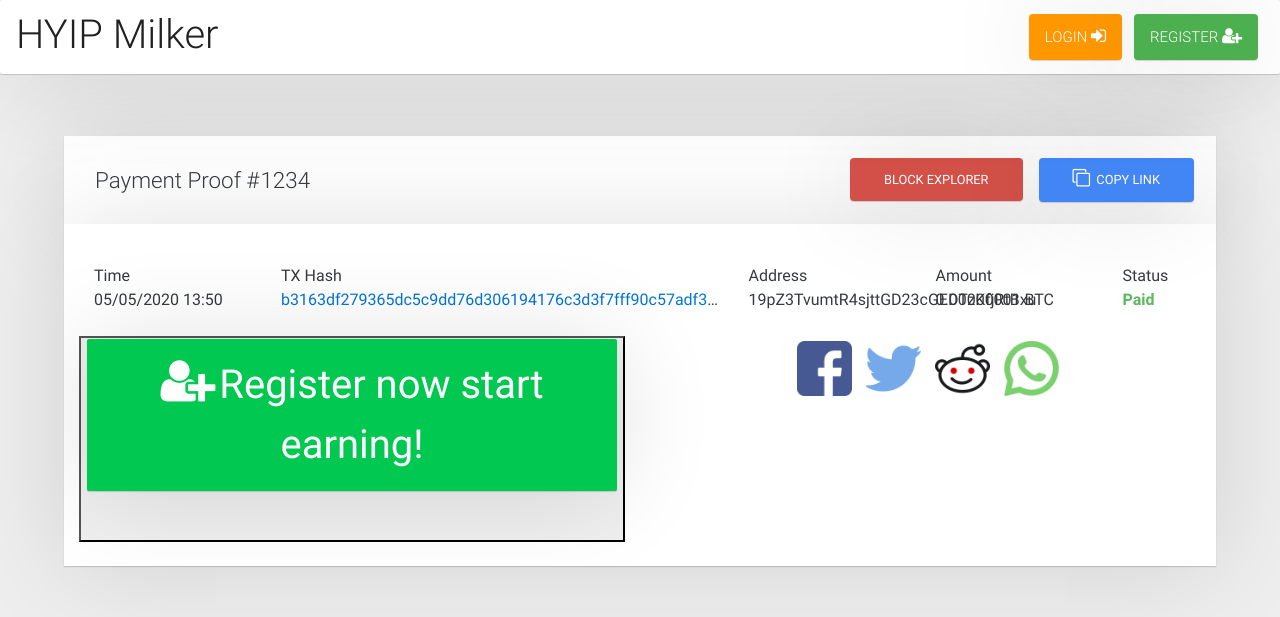
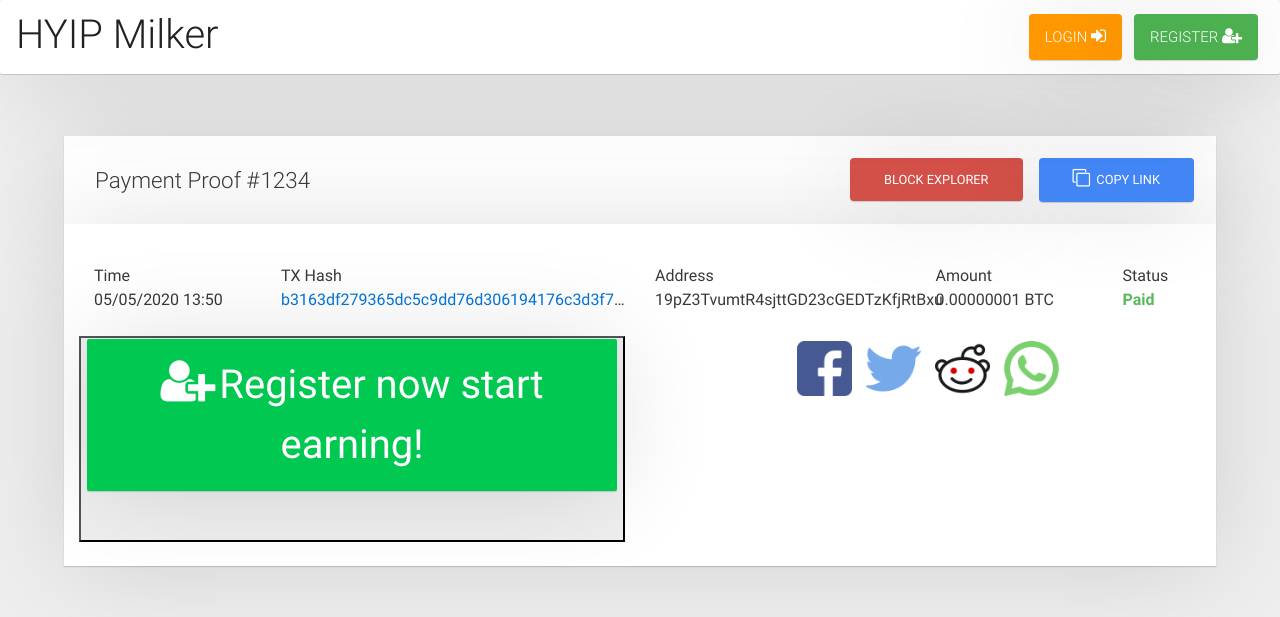
Before and after one commit to hm-gthb/hm-gthb.github.io, a Jekyll site: the page built from payment.html, in a window 1280 px wide. Shown: the top 617 px of the page. Built offline with Jekyll 4.4.1, drawn with Linux system fonts in a browser that asks for light colours; nearby versions of some CDN libraries.

Commit message:
Update payment.html

```diff
--- a/payment.html
+++ b/payment.html
@@ -32,23 +32,23 @@ permalink: payment.html
 
 
 
-            <div class="col-md-2">
+            <div class="col-xl-2">
                     <div>Time</div>
                     <div>05/05/2020 13:50</div>
             </div>
-            <div class="col-md-5">
+            <div class="col-xl-4">
                     <div>TX Hash</div>
                     <div class = "truncate"><a href = "https://www.blockchain.com/btc/tx/b3163df279365dc5c9dd76d306194176c3d3f7fff90c57adf38a47699b714f28" target = "_blank">b3163df279365dc5c9dd76d306194176c3d3f7fff90c57adf38a47699b714f28</a></div>
             </div>
-            <div class="col-md-2">
+            <div class="col-xl-3">
                     <div>Address</div>
                     <div>19pZ3TvumtR4sjttGD23cGEDTzKfjRtBxu</div>
             </div>
-            <div class="col-md-2">
+            <div class="col-xl-2">
                     <div>Amount</div>
                     <div>0.00000001 BTC</div>
             </div>
-            <div class="col-md-1">
+            <div class="col-xl-1">
                     <div>Status</div>
                     <div class = "text-success"><b>Paid</b></div>
             </div>
```
